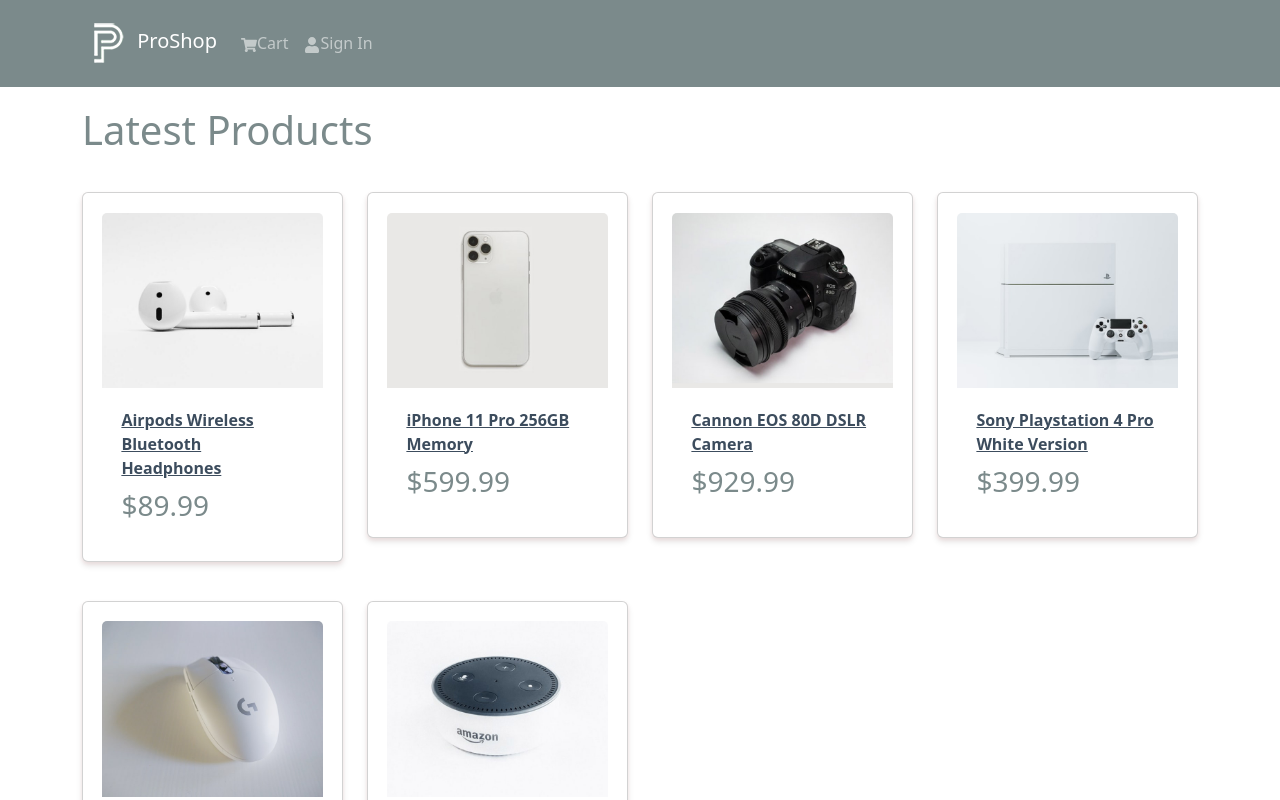
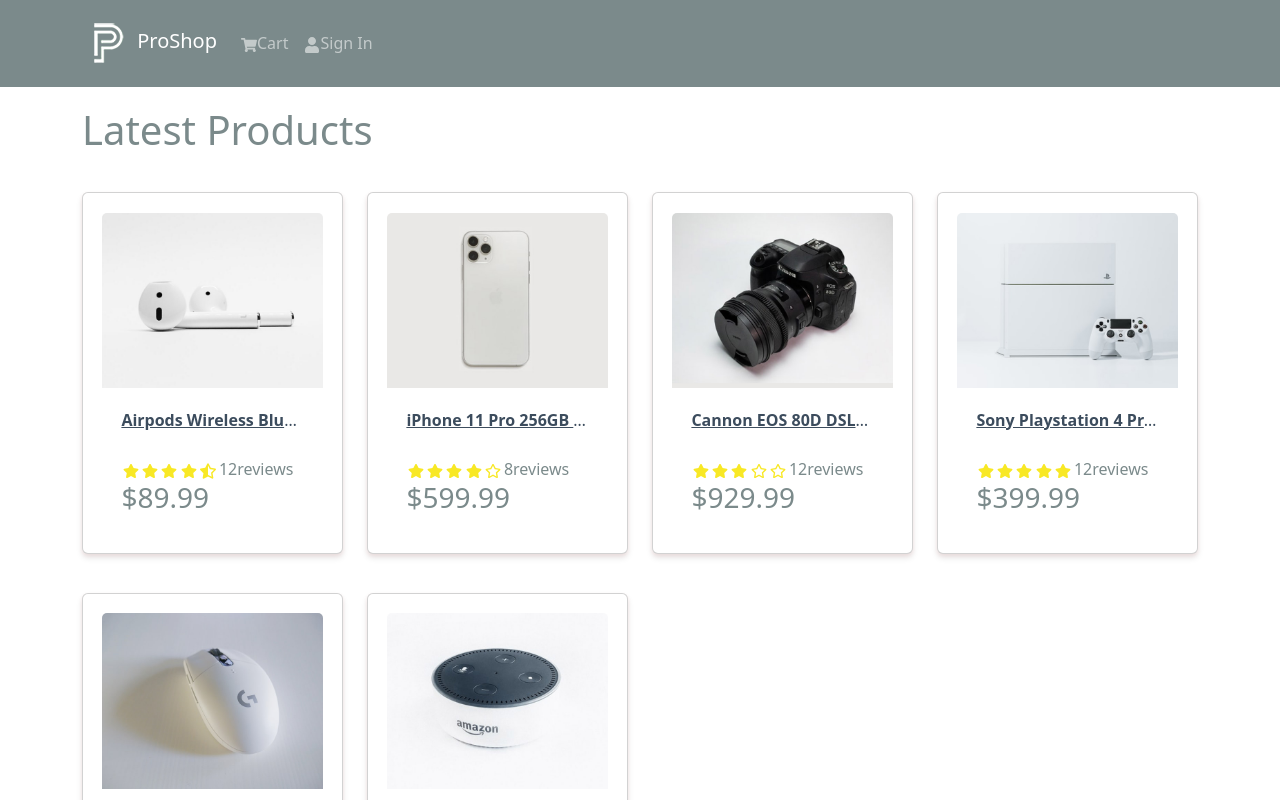
Before and after one commit to zsaritek/proshop-demo, a React (Create React App) app in the folder frontend/: page / in a window 1280 px wide. Shown: the top 800 px of the page. Built offline with nearby package versions, Linux system fonts and the light colour scheme; the HTML template or start-up script is replaced by a standard one.

Commit message:
rating and cardtitle css fix

```diff
--- a/frontend/package.json
+++ b/frontend/package.json
@@ -11,6 +11,7 @@
     "react-bootstrap": "^2.10.2",
     "react-dom": "^18.3.1",
     "react-icons": "^5.2.0",
+    "react-router-bootstrap": "^0.26.2",
     "react-router-dom": "^6.23.0",
     "react-scripts": "5.0.1",
     "web-vitals": "^2.1.4"
--- a/frontend/src/components/Header.jsx
+++ b/frontend/src/components/Header.jsx
@@ -1,5 +1,6 @@
 import { Navbar, Nav, Container } from 'react-bootstrap';
 import { FaShoppingCart, FaUser } from 'react-icons/fa';
+import { LinkContainer } from 'react-router-bootstrap';
 import logo from '../assets/logo.png';
 
 const Header = () => {
@@ -7,13 +8,22 @@
         <header>
             <Navbar bg="dark" variant="dark" expand="lg" collapseOnSelect>
                 <Container>
-                    <Navbar.Brand href="/">
-                        <img src={logo} alt="ProShop" /> ProShop</Navbar.Brand>
+                    <LinkContainer to="/">
+                        <Navbar.Brand>
+                            <img src={logo} alt="ProShop" /> ProShop</Navbar.Brand>
+                    </LinkContainer>
                     <Navbar.Toggle aria-controls="basic-navbar-nav" />
                     <Navbar.Collapse id="basic-navbar-nav">
                         <Nav className="me-auto">
-                            <Nav.Link href="/cart"><FaShoppingCart />Cart</Nav.Link>
-                            <Nav.Link href="/login"><FaUser />Sign In</Nav.Link>
+                            <LinkContainer to='/cart'>
+                                <Nav.Link>
+                                    <FaShoppingCart />Cart
+                                </Nav.Link>
+                            </LinkContainer>
+                            <LinkContainer to='/login'>
+                                <Nav.Link><FaUser />Sign In
+                                </Nav.Link>
+                            </LinkContainer>
                         </Nav>
                     </Navbar.Collapse>
                 </Container>
--- a/frontend/src/components/Product.jsx
+++ b/frontend/src/components/Product.jsx
@@ -1,5 +1,6 @@
 import { Card } from 'react-bootstrap';
 import { Link } from 'react-router-dom';
+import Rating from './Rating';
 
 const Product = ({ product }) => {
     return (
@@ -9,10 +10,13 @@
             </Link>
             <Card.Body>
                 <Link to={`/product/${product._id}`}>
-                    <Card.Title as="div">
+                    <Card.Title as="div" className='product-title'>
                         <strong>{product.name}</strong>
                     </Card.Title>
                 </Link>
+                <Card.Text as="div">
+                    <Rating value={product.rating} text={`${product.numReviews}reviews`} />
+                </Card.Text>
                 <Card.Text as="h3">
                     ${product.price}
                 </Card.Text>
--- /dev/null
+++ b/frontend/src/components/Rating.jsx
@@ -0,0 +1,26 @@
+import { FaStar, FaStarHalfAlt, FaRegStar } from 'react-icons/fa';
+
+const Rating = ({ value, text }) => {
+    return (
+        <div className='rating'>
+            <span>
+                {value >= 1 ? <FaStar /> : value >= 0.5 ? <FaStarHalfAlt /> : <FaRegStar />}
+            </span>
+            <span>
+                {value >= 2 ? <FaStar /> : value >= 1.5 ? <FaStarHalfAlt /> : <FaRegStar />}
+            </span>
+            <span>
+                {value >= 3 ? <FaStar /> : value >= 2.5 ? <FaStarHalfAlt /> : <FaRegStar />}
+            </span>
+            <span>
+                {value >= 4 ? <FaStar /> : value >= 3.5 ? <FaStarHalfAlt /> : <FaRegStar />}
+            </span>
+            <span>
+                {value >= 5 ? <FaStar /> : value >= 4.5 ? <FaStarHalfAlt /> : <FaRegStar />}
+            </span>
+            <span className="rating text">{text && text}</span>
+        </div>
+    )
+}
+
+export default Rating
```
Also changed, not shown: 1 other file (tests, documents, lock files or other folders).
